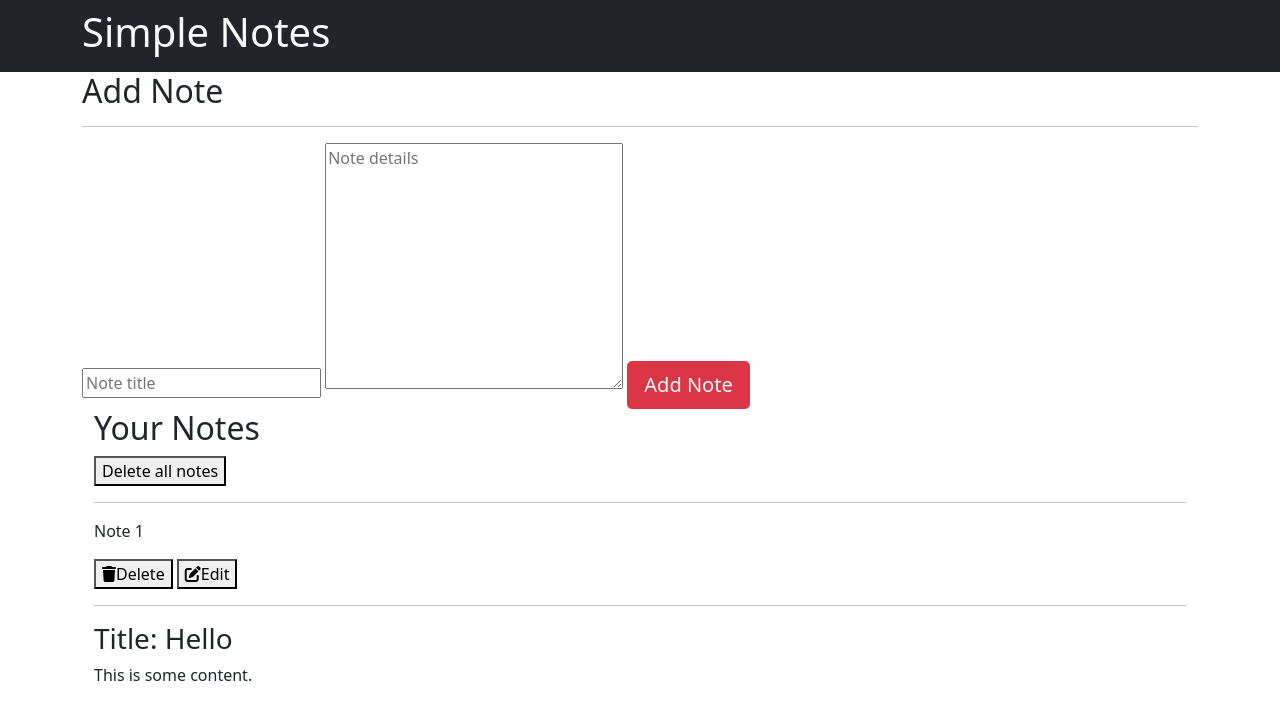
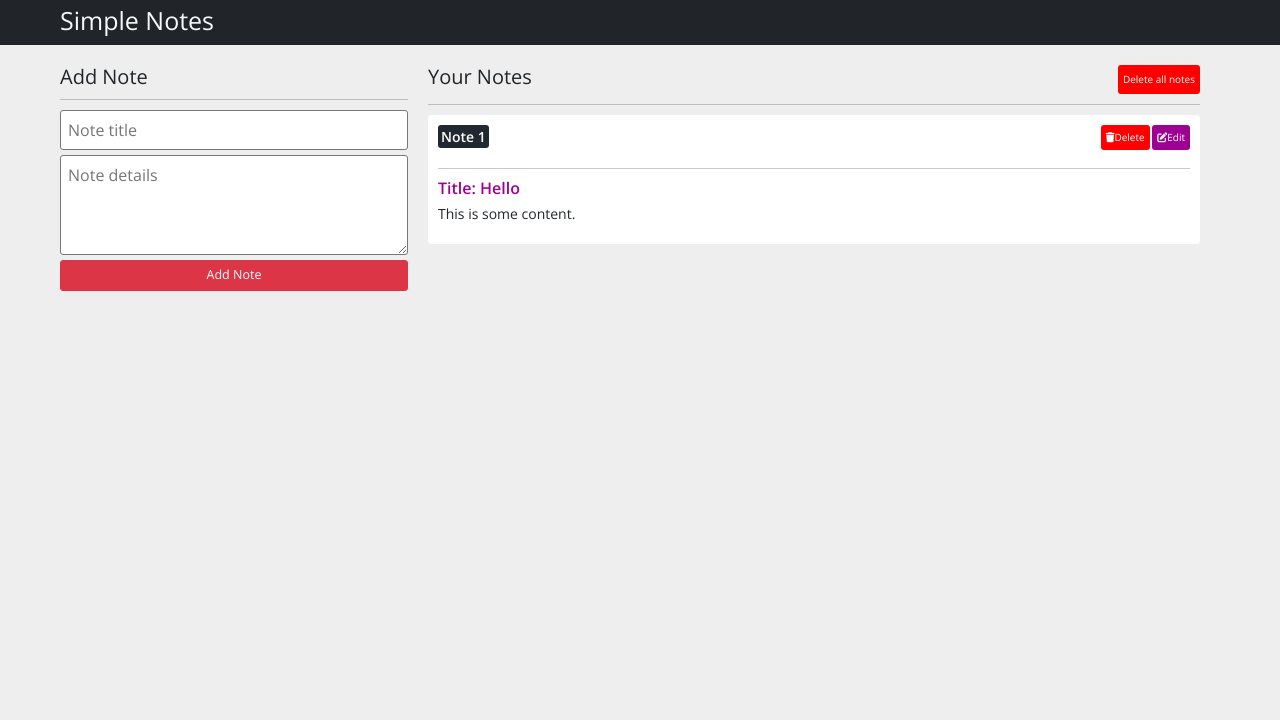
Before and after one commit to Bonghwa/Notes-App, a plain HTML site: page index.html in a window 1280 px wide. Drawn offline with nearby package versions, Linux system fonts and the light colour scheme.

Commit message:
CSS: Styling

```diff
--- a/index.html
+++ b/index.html
@@ -9,8 +9,8 @@
     <meta name="author" content="Bonghwa" />
     <link rel="icon" type="image/png" href="imgs/favicon.png">
     <script src="https://kit.fontawesome.com/1935d064dd.js" crossorigin="anonymous"></script>
+    <link href="https://cdn.jsdelivr.net/npm/bootstrap@5.1.3/dist/css/bootstrap.min.css" rel="stylesheet" integrity="sha384-1BmE4kWBq78iYhFldvKuhfTAU6auU8tT94WrHftjDbrCEXSU1oBoqyl2QvZ6jIW3" crossorigin="anonymous">
     <link rel="stylesheet" href="style.css">
-    <link href="https://cdn.jsdelivr.net/npm/bootstrap@5.1.3/dist/css/bootstrap.min.css" rel="stylesheet" integrity="sha384-1BmE4kWBq78iYhFldvKuhfTAU6auU8tT94WrHftjDbrCEXSU1oBoqyl2QvZ6jIW3" crossorigin="anonymous">
     <script src="main.js" defer></script>
   </head>
   <body>
--- a/style.css
+++ b/style.css
@@ -0,0 +1,124 @@
+@import url("https://fonts.googleapis.com/css2?family=Open+Sans:wght@300;400;600;700&display=swap");
+
+:root {
+    --signature-green: #087957;
+    --white: #fff;
+    --black: #1c2b2d;
+    --blue: #31326f;
+    --light-blue: #005490;
+    --color-primary: #9d0191;
+    --color-sec: #db6400;
+    --gray: #eee;
+    --dary-gray: #222831;
+}
+
+* {
+    margin: 0;
+    padding: 0;
+    box-sizing: border-box;
+}
+
+html {
+    font-size: 10px;
+}
+
+body {
+    font-family: "Open Sans", sans-serif;
+    background-color: var(--gray);
+}
+
+p {
+    font-size: 1.6rem;
+    line-height: 1.5;
+}
+
+img {
+    width: 100%;
+}
+
+.container {
+    max-width: 1200px;
+    margin: 0 auto;
+    padding: 0 20px;
+}
+
+.section-container {
+    display: flex;
+    padding-top: 2rem;
+    width: 100%;
+}
+
+.form-container {
+    width: 30%;
+}
+
+.notes-container {
+    width: 70%;
+}
+
+form > * {
+    display: flex;
+    flex-direction: column;
+    margin-bottom: 5px;
+    outline: none;
+    font-size: 1.6rem;
+    padding: 7px;
+    border: 1px solid #777;
+    border-radius: 3px;
+    width: 100%;
+}
+
+form textarea {
+    height: 10rem;
+}
+
+.notes-header {
+    display: flex;
+    justify-content: space-between;
+}
+
+.note {
+    background-color: var(--white);
+    padding: 1rem;
+    border-radius: 3px;
+    margin: 1rem 0;
+}
+
+.note-cta {
+    display: flex;
+    justify-content: space-between;
+}
+
+.note-counter {
+    font-size: 1.4rem;
+    background-color: var(--dary-gray);
+    padding: 1px 3px;
+    display: inline-block;
+    color: var(--white);
+    font-weight: 600;
+    border-radius: 3px;
+}
+
+.note-btn {
+    padding: 5px;
+    outline: none;
+    border: none;
+    border-radius: 3px;
+    background-color: red;
+    color: var(--white);
+    cursor: pointer;
+}
+
+.edit-btn {
+    background-color: var(--color-primary);
+}
+
+.note-title {
+    font-size: 1.6rem;
+    font-weight: 600;
+    color: var(--color-primary);
+}
+
+.note-text {
+    font-size: 1.4rem;
+}
```
